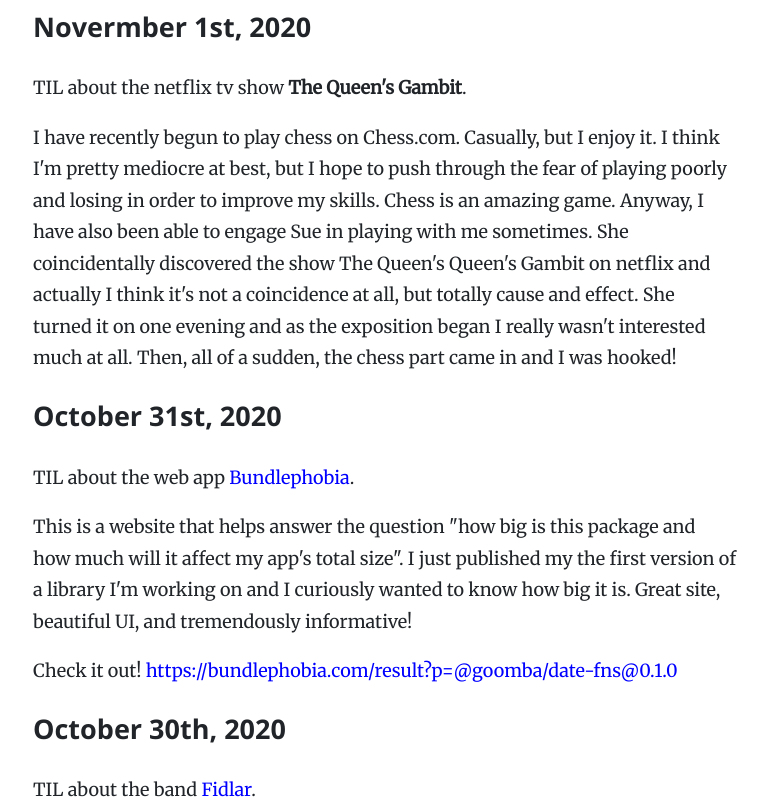
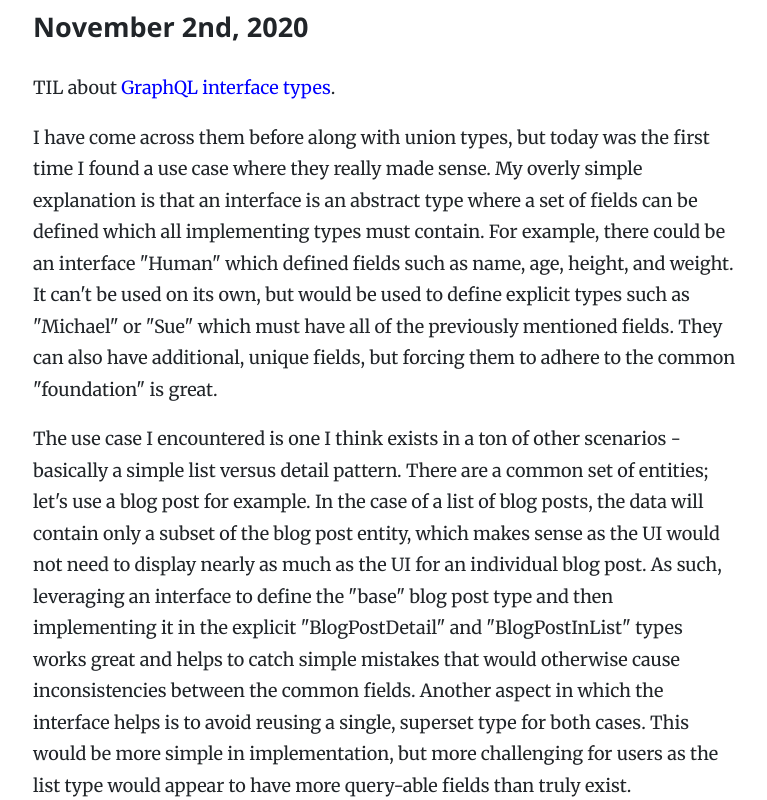
Before and after one commit to michaelyuen/personal-website, a Next.js app in the folder v5/: page /today-i-learned in a window 1280 px wide. Shown: the part 360-1160 px from the top of the page, without its empty margins (255-1022 px from the left). Built offline with nearby package versions, Linux system fonts and the light colour scheme; a web font is replaced by a local one.

Commit message:
Add TIL for 2020-11-02 (#57)
* Add TIL for 2020-11-01

* Add TIL for 2020-11-02

```diff
--- a/v5/pages/today-i-learned.tsx
+++ b/v5/pages/today-i-learned.tsx
@@ -4,7 +4,43 @@ export default function TIL() {
   return (
     <section className="TILContainer">
       <h1>Today I Learned</h1>
-      <h2>Novermber 1st, 2020</h2>
+      <h2>November 2nd, 2020</h2>
+      <p>
+        TIL about{" "}
+        <a href="https://graphql.org/learn/schema/#interfaces" target="_blank">
+          GraphQL interface types
+        </a>
+        .
+      </p>
+      <p>
+        I have come across them before along with union types, but today was the
+        first time I found a use case where they really made sense. My overly
+        simple explanation is that an interface is an abstract type where a set
+        of fields can be defined which all implementing types must contain. For
+        example, there could be an interface "Human" which defined fields such
+        as name, age, height, and weight. It can't be used on its own, but would
+        be used to define explicit types such as "Michael" or "Sue" which must
+        have all of the previously mentioned fields. They can also have
+        additional, unique fields, but forcing them to adhere to the common
+        "foundation" is great.
+      </p>
+      <p>
+        The use case I encountered is one I think exists in a ton of other
+        scenarios - basically a simple list versus detail pattern. There are a
+        common set of entities; let's use a blog post for example. In the case
+        of a list of blog posts, the data will contain only a subset of the blog
+        post entity, which makes sense as the UI would not need to display
+        nearly as much as the UI for an individual blog post. As such,
+        leveraging an interface to define the "base" blog post type and then
+        implementing it in the explicit "BlogPostDetail" and "BlogPostInList"
+        types works great and helps to catch simple mistakes that would
+        otherwise cause inconsistencies between the common fields. Another
+        aspect in which the interface helps is to avoid reusing a single,
+        superset type for both cases. This would be more simple in
+        implementation, but more challenging for users as the list type would
+        appear to have more query-able fields than truly exist.
+      </p>
+      <h2>November 1st, 2020</h2>
       <p>
         TIL about the netflix tv show <b>The Queen's Gambit</b>.
       </p>
```
